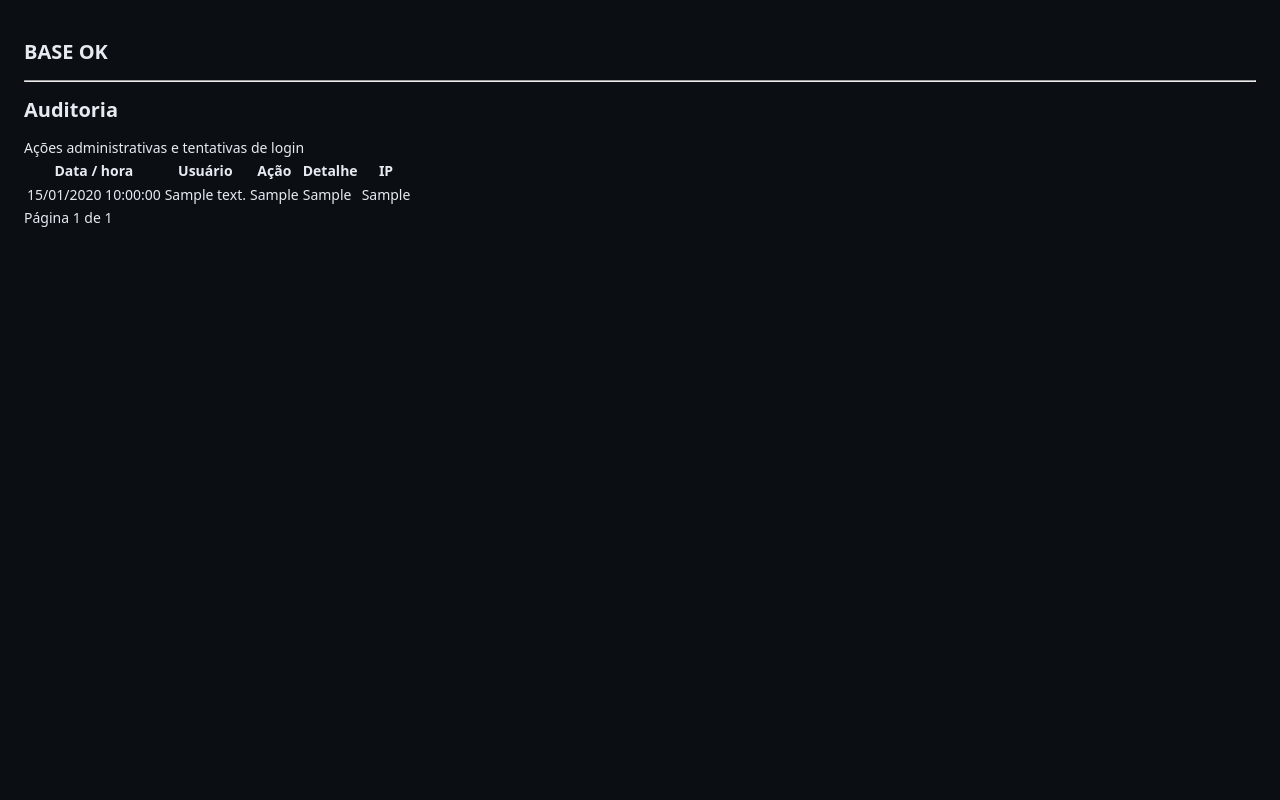
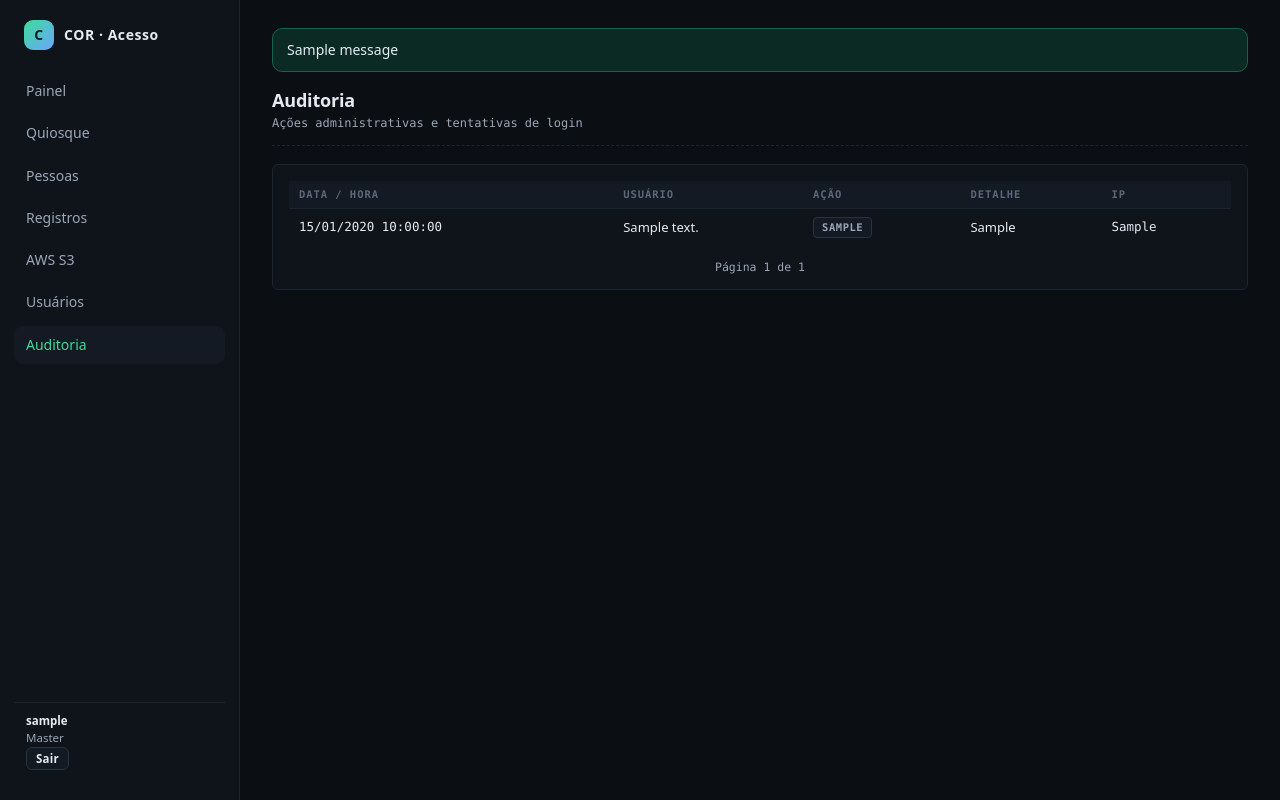
Before and after one commit to gerardnunes/FaceCor, a Django app: page /auditoria/ in a window 1280 px wide. Run offline with Django 5.2, Linux system fonts and the light colour scheme; a user stored in the database is signed in; tables that the repository leaves empty hold one stand-in row (values such as "Sample post"); one stand-in notice (Sample message) is shown; parts of the project's set-up code (start-up, migrations or seed data) failed here and were passed over.

Commit message:
Enhance base.html with meta tags and navigation

```diff
--- a/core/templates/core/base.html
+++ b/core/templates/core/base.html
@@ -2,16 +2,43 @@
 <html lang="pt-br">
 <head>
 <meta charset="utf-8">
-<title>{% block title %}COR{% endblock %}</title>
-<style>
-body{background:#0b0e12;color:#e6ebf2;font:14px/1.45 system-ui,sans-serif;margin:0;padding:24px}
-a{color:#6aa6ff}
-h1{font-size:20px}
-</style>
+<meta name="viewport" content="width=device-width, initial-scale=1">
+<meta name="csrf" content="{{ csrf_token }}">
+<meta name="color-scheme" content="dark">
+<title>{% block title %}COR Acesso{% endblock %} · COR</title>
+{% load static %}
+<link rel="stylesheet" href="{% static 'core/app.css' %}">
+<script src="{% static 'core/app.js' %}" defer></script>
+{% block head %}{% endblock %}
 </head>
 <body>
-<h1>BASE OK</h1>
-<hr>
-{% block content %}{% endblock %}
+{% block body %}
+<div class="shell">
+  <nav class="side">
+    <div class="brand"><i>C</i><span>COR · Acesso</span></div>
+    {% with n=request.resolver_match.url_name %}
+    {% if user.pode_gerir %}<a class="nav {% if n == 'dashboard' %}on{% endif %}" href="{% url 'dashboard' %}">Painel</a>{% endif %}
+    <a class="nav {% if n == 'quiosque' %}on{% endif %}" href="{% url 'quiosque' %}">Quiosque</a>
+    {% if user.pode_gerir %}
+    <a class="nav {% if n == 'pessoas' or n == 'pessoa_nova' or n == 'pessoa_editar' %}on{% endif %}" href="{% url 'pessoas' %}">Pessoas</a>
+    <a class="nav {% if n == 'registros' %}on{% endif %}" href="{% url 'registros' %}">Registros</a>
+    {% endif %}
+    {% if user.eh_master %}
+    <a class="nav {% if n == 'aws' %}on{% endif %}" href="{% url 'aws' %}">AWS S3</a>
+    <a class="nav {% if 'usuario' in n %}on{% endif %}" href="{% url 'usuarios' %}">Usuários</a>
+    <a class="nav {% if n == 'auditoria' %}on{% endif %}" href="{% url 'auditoria' %}">Auditoria</a>
+    {% endif %}
+    {% endwith %}
+    <div class="sp"></div>
+    <div class="who small"><b>{{ user.get_username }}</b><br><span class="muted">{{ user.get_papel_display }}</span>
+      <form method="post" action="{% url 'logout' %}">{% csrf_token %}<button class="btn sm" type="submit">Sair</button></form>
+    </div>
+  </nav>
+  <main>
+    {% if messages %}<ul class="msgs">{% for m in messages %}<li class="{{ m.tags }}">{{ m }}</li>{% endfor %}</ul>{% endif %}
+    {% block content %}{% endblock %}
+  </main>
+</div>
+{% endblock %}
 </body>
 </html>
```
